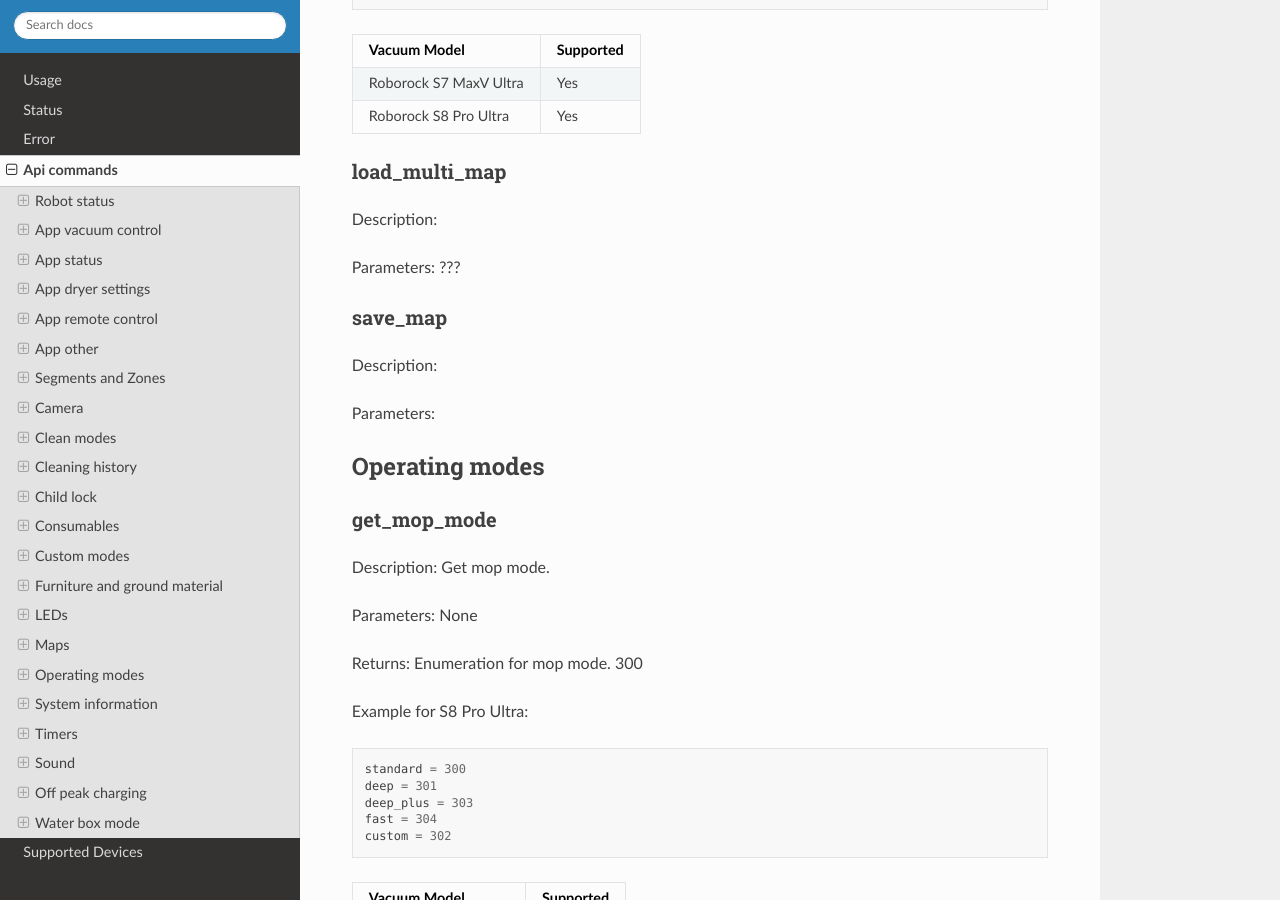
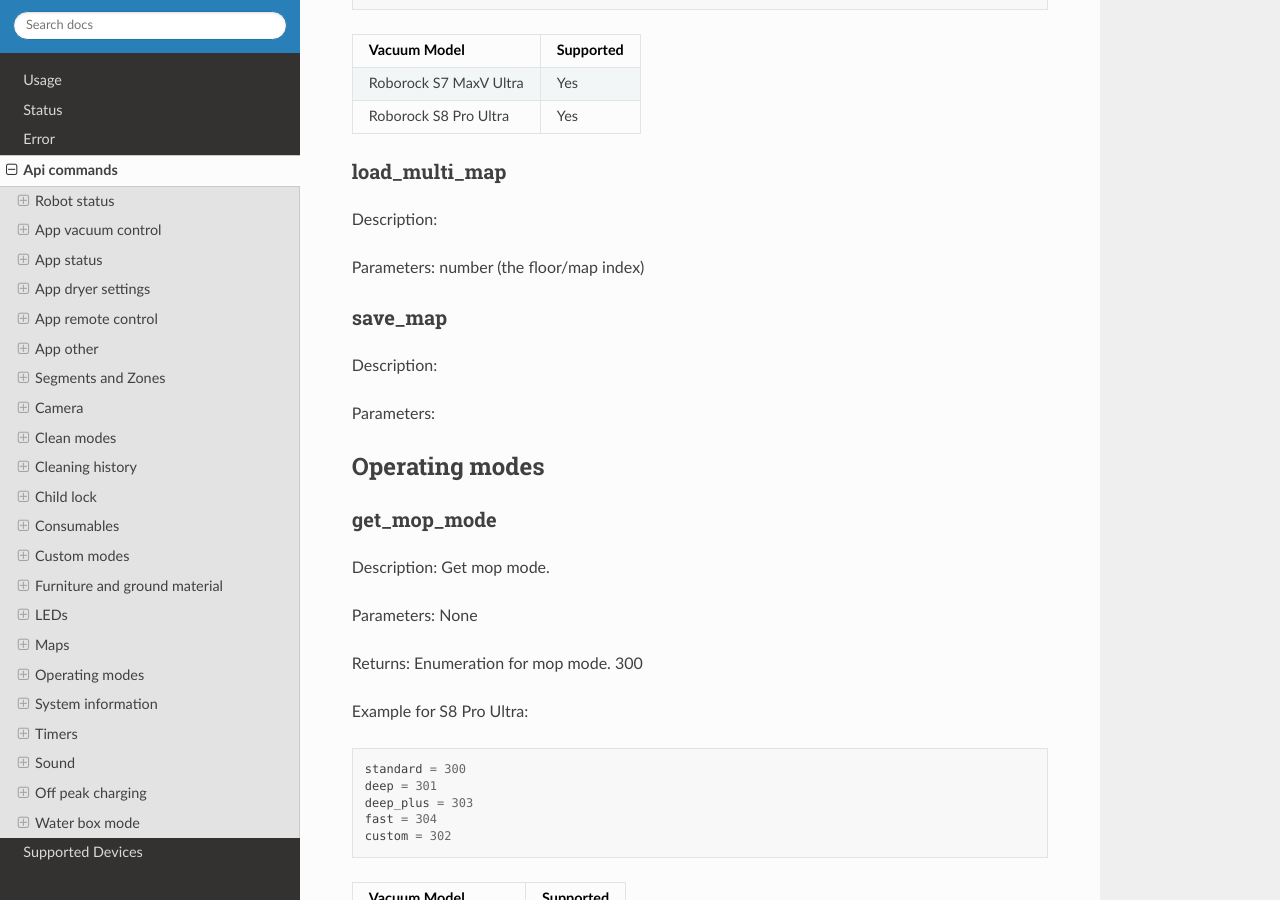
Before and after one commit to humbertogontijo/python-roborock, a Sphinx documentation site: the page built from docs/source/api_commands.rst, in a window 1280 px wide and 900 px high, scrolled down 24709 px. Built offline with Sphinx 7.4.7 and the Read the Docs theme 2.0.0, drawn with Linux system fonts in a browser that asks for light colours.

Commit message:
Added the parameter for `load_multi_map`

```diff
--- a/docs/source/api_commands.rst
+++ b/docs/source/api_commands.rst
@@ -1249,7 +1249,7 @@
 
 Description:
 
-Parameters: ???
+Parameters: number (the floor/map index)
 
 ..
     Need to work out parameter format
```
